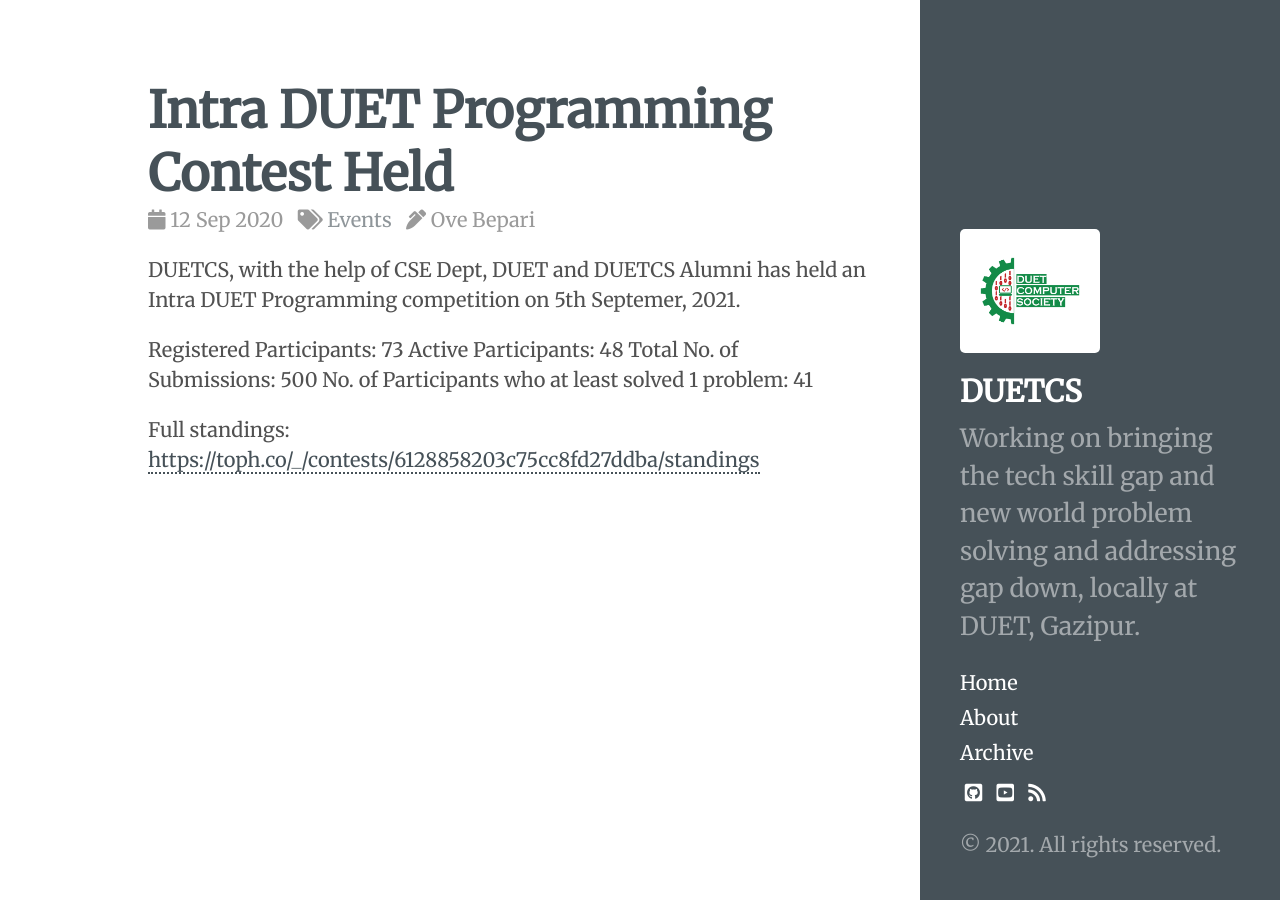
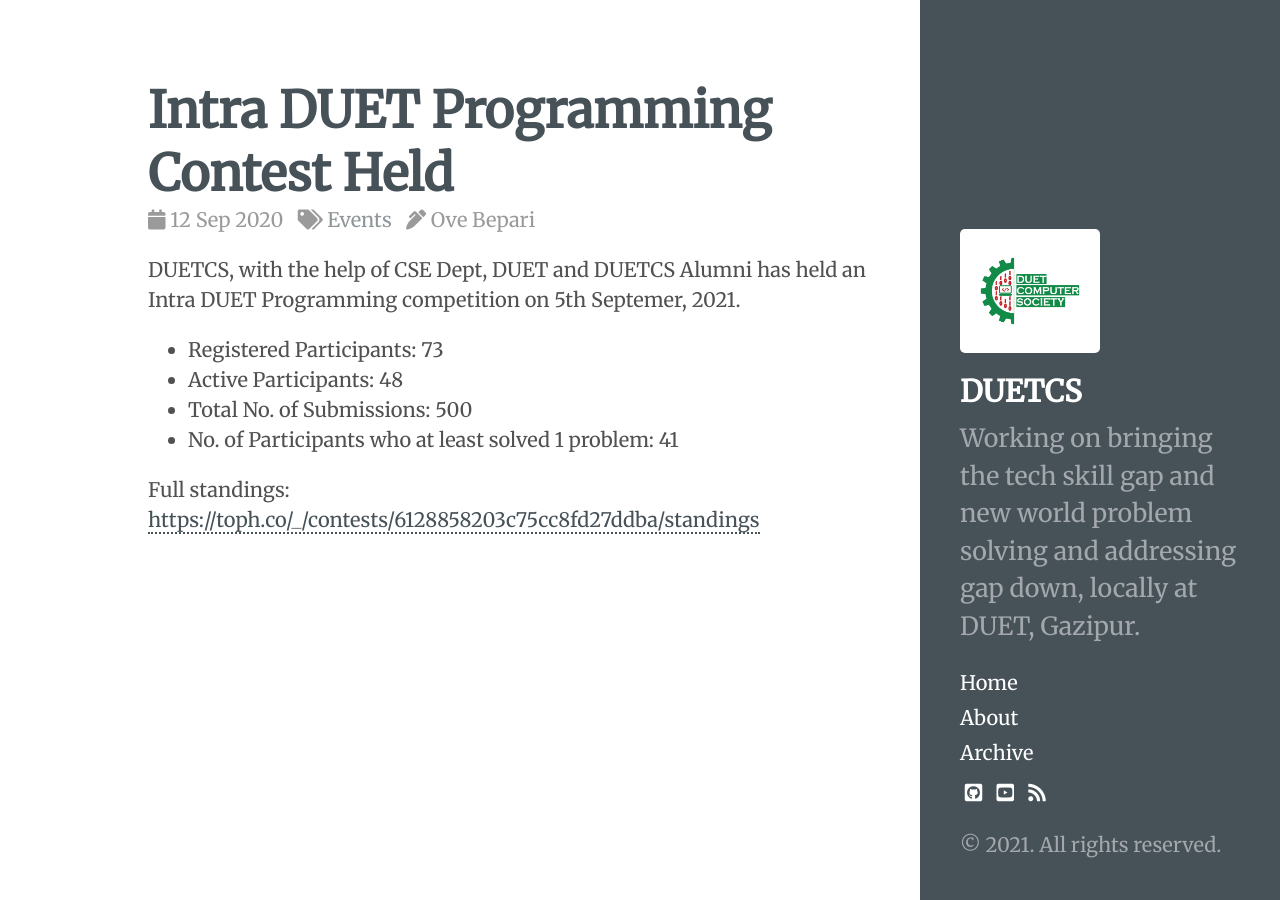
Before and after one commit to ovebepari/ovebepari.github.io, a Jekyll site: the page built from _posts/2020-09-12-intra-duet-programming-competition-held.md, in a window 1280 px wide. Built offline with Jekyll 4.4.1, drawn with Linux system fonts in a browser that asks for light colours.

Commit message:
IDPC bullet points added

```diff
--- a/_posts/2020-09-12-intra-duet-programming-competition-held.md
+++ b/_posts/2020-09-12-intra-duet-programming-competition-held.md
@@ -9,9 +9,9 @@ author: Ove Bepari
 
 DUETCS, with the help of CSE Dept, DUET and DUETCS Alumni has held an Intra DUET Programming competition on 5th Septemer, 2021.
 
-Registered Participants: 73
-Active Participants: 48
-Total No. of Submissions: 500
-No. of Participants who at least solved 1 problem: 41
+- Registered Participants: 73
+- Active Participants: 48
+- Total No. of Submissions: 500
+- No. of Participants who at least solved 1 problem: 41
 
 Full standings: <a href="https://toph.co/_/contests/6128858203c75cc8fd27ddba/standings">https://toph.co/_/contests/6128858203c75cc8fd27ddba/standings</a>
```
